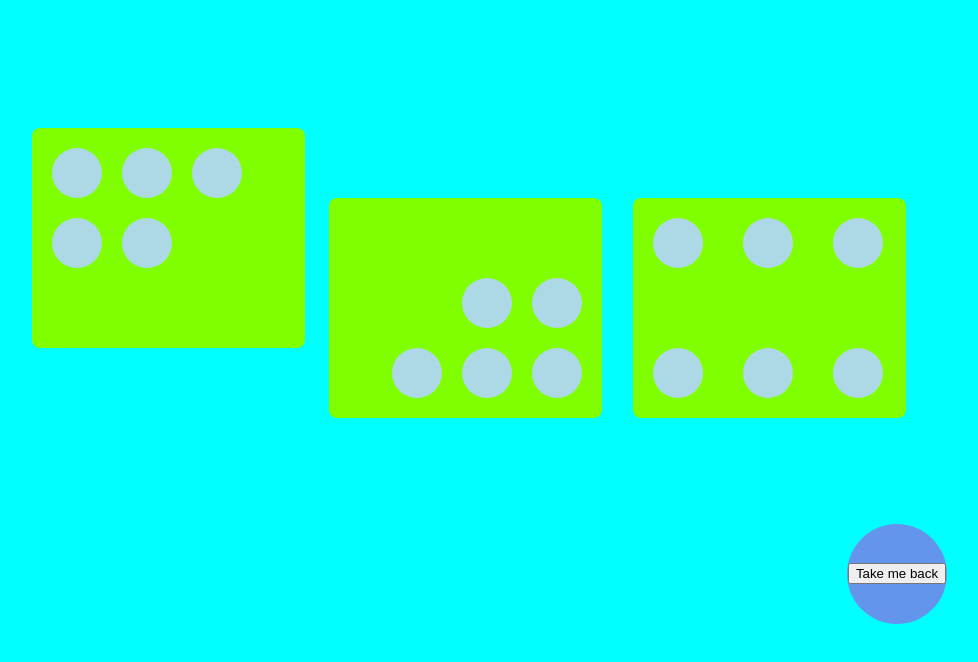
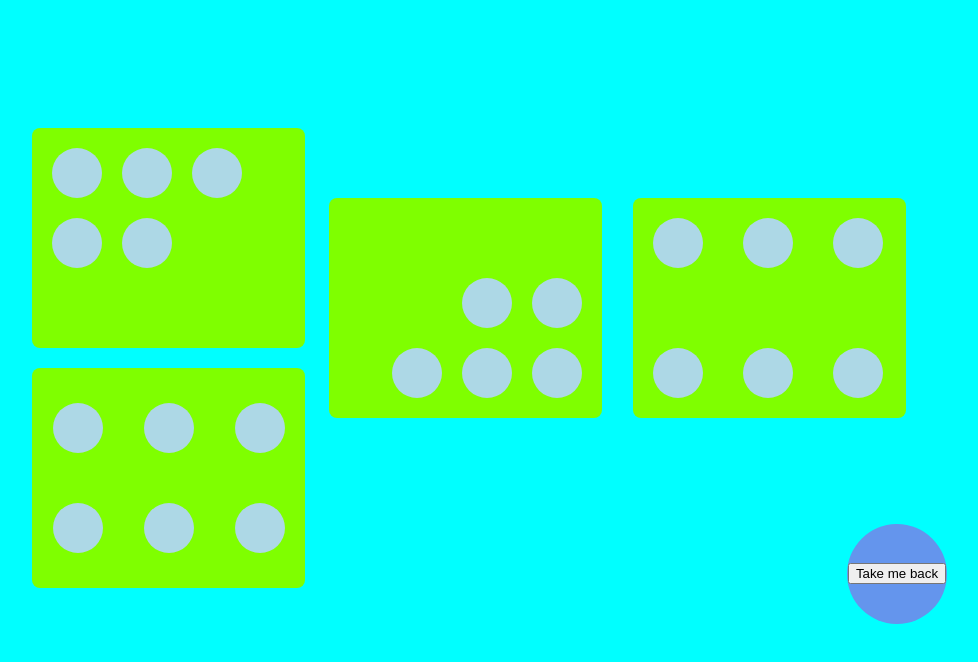
Before and after one commit to ChrisBirgestrand/Flexbox, a plain HTML site: page Circles.html in a window 1280 px wide. Shown: the whole page, without its empty margins (122-1100 px from the left). Drawn offline with Linux system fonts and the light colour scheme.

Commit message:
circle 4 done

```diff
--- a/Circles.html
+++ b/Circles.html
@@ -17,6 +17,16 @@
             <div class="circle1"></div>
             <div class="circle1"></div>
         </div>
+
+        <div class="container4">
+            <div class="circle4"></div>
+            <div class="circle4"></div>
+            <div class="circle4"></div>
+            <div class="circle4"></div>
+            <div class="circle4"></div>
+            <div class="circle4"></div>
+        </div>
+
     </section>
     <!--Middle containers-->
     <section>
@@ -27,6 +37,16 @@
             <div class="circle2"></div>
             <div class="circle2"></div>
         </div>
+
+        <div class="container5">
+            <div class="circle5"></div>
+            <div class="circle5"></div>
+            <div class="circle5"></div>
+            <div class="circle5"></div>
+            <div class="circle5"></div>
+            <div class="circle5"></div>
+        </div>
+
     </section>
     <!--Right containers-->
     <section>
--- a/style/circles.css
+++ b/style/circles.css
@@ -88,3 +88,27 @@ section {
     margin-left: 20px;
     margin-top: 20px;
 }
+
+.container4 {
+    background-color: chartreuse;
+    display: flex;
+    position: absolute;
+    width: 273px;
+    height: 220px;
+    border-radius: 8px;
+    flex-wrap: wrap;
+    margin-left: 146px;
+    margin-top: 20px;
+    align-content: center;
+    justify-content: center;
+    gap: 50px 41px;
+}
+
+.circle4 {
+    display: flex;
+    background: lightblue;
+    border-radius: 50%;
+    width: 50px;
+    height: 50px;
+
+}
```
